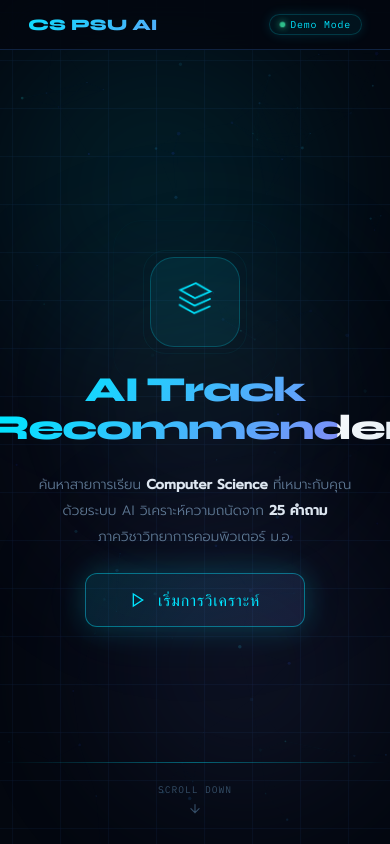
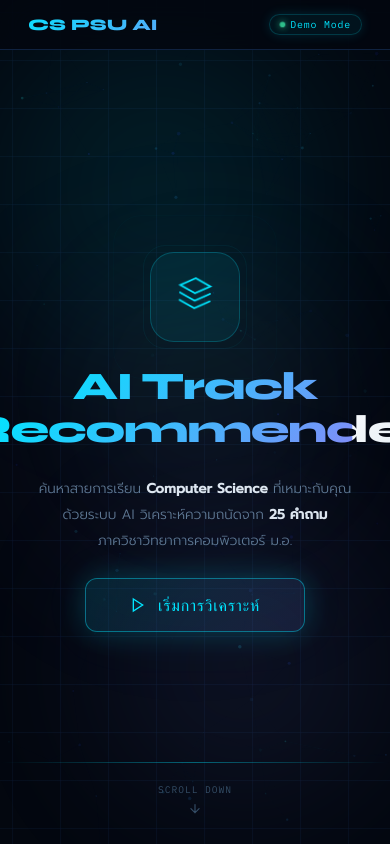
Before and after one commit to Film106/CS-PSU-AI, a plain HTML site: page index.html in a window 390 px wide. Shown: the top 844 px of the page. Drawn offline with Linux system fonts and the light colour scheme; animation ran at ten frames a second.

Commit message:
feat: Adjust hero title font sizes for various screen sizes and add word wrapping.

```diff
--- a/style.css
+++ b/style.css
@@ -442,7 +442,7 @@ body::before {
 
 .hero-title {
   font-family: 'Syne', sans-serif;
-  font-size: clamp(2.2rem, 6vw, 3.8rem);
+  font-size: clamp(2rem, 8vw, 3.8rem);
   font-weight: 800;
   letter-spacing: -.03em;
   line-height: 1.1;
@@ -451,7 +451,9 @@ body::before {
   -webkit-background-clip: text;
   -webkit-text-fill-color: transparent;
   background-clip: text;
-  animation: shimmer 4s linear infinite, heroTextEntry 1s cubic-bezier(.16, 1, .3, 1) .4s both
+  animation: shimmer 4s linear infinite, heroTextEntry 1s cubic-bezier(.16, 1, .3, 1) .4s both;
+  word-wrap: break-word;
+  overflow-wrap: break-word;
 }
 
 @keyframes shimmer {
@@ -625,6 +627,10 @@ body::before {
   .hero-float {
     display: none
   }
+
+  .hero-title {
+    font-size: clamp(1.8rem, 10vw, 2.5rem);
+  }
 }
 
 .scroll-hint {
```
